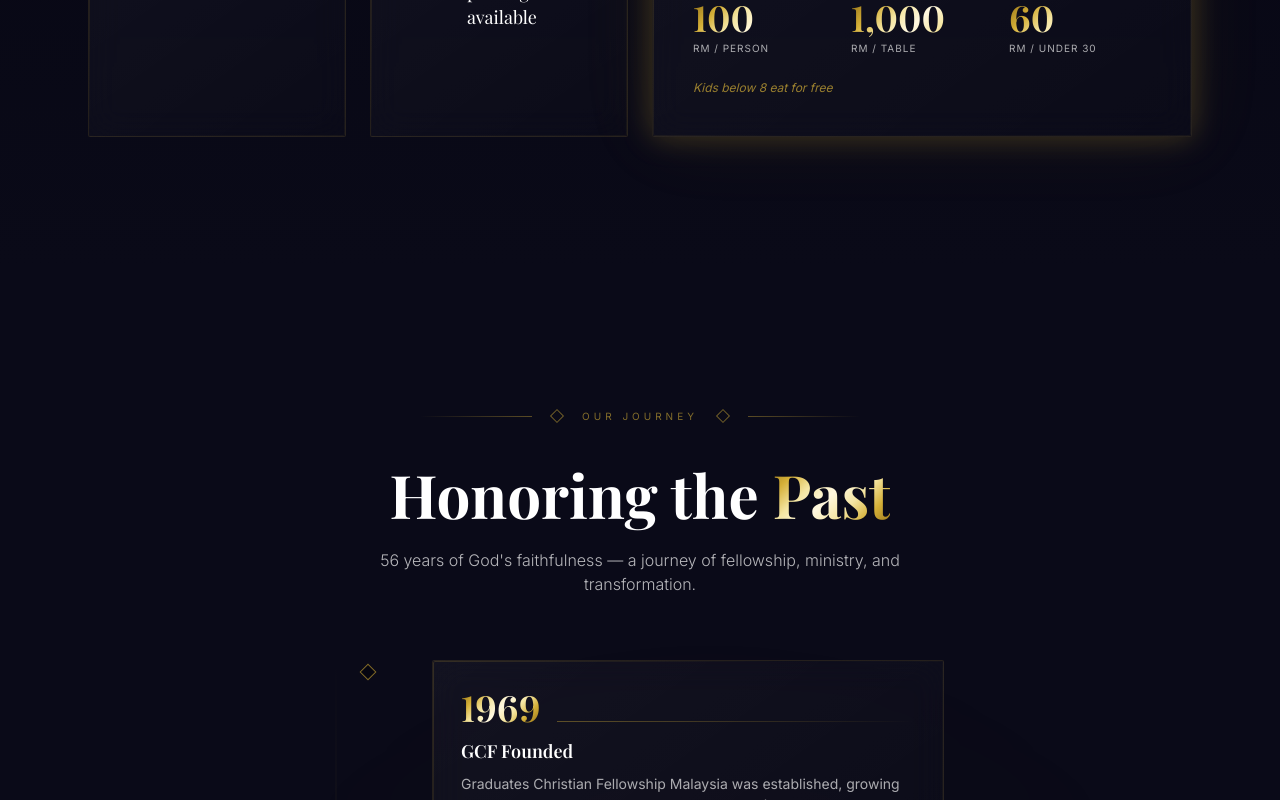
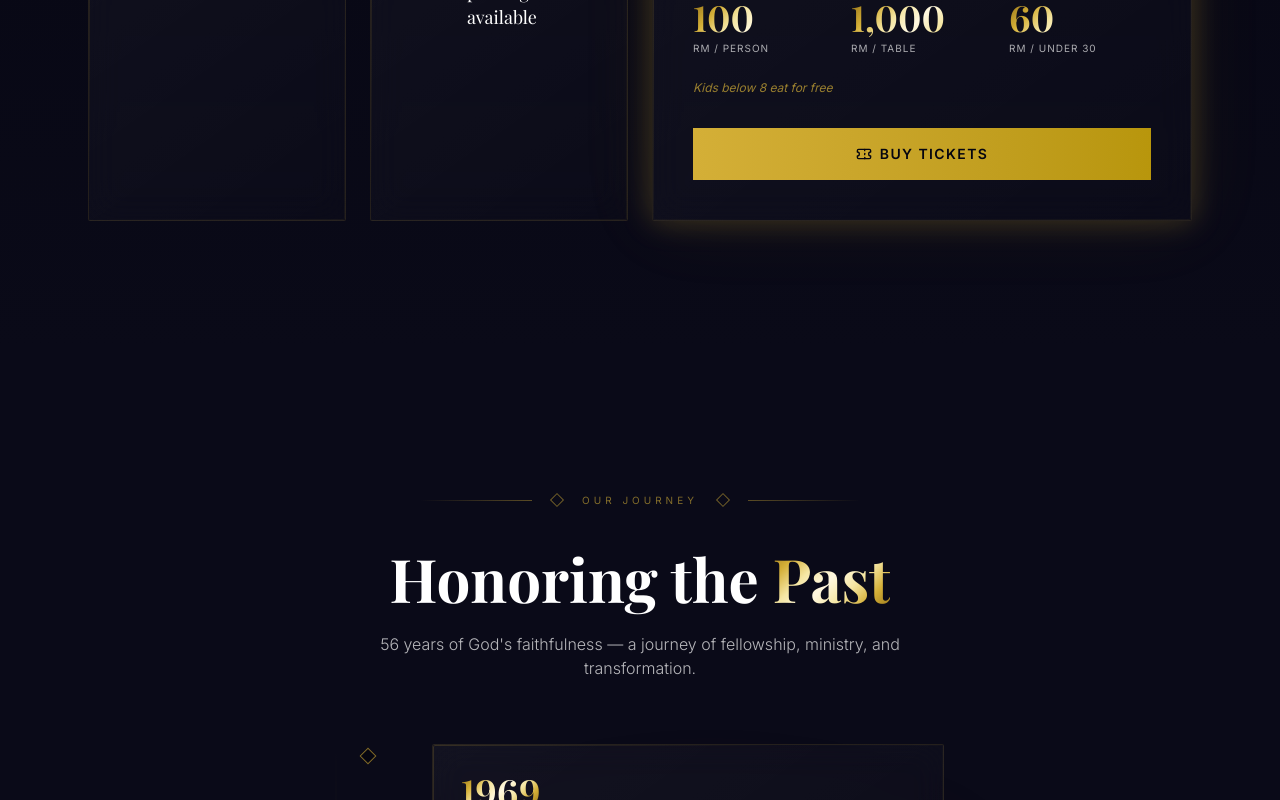
Before and after one commit to pengkodam/gcf-56th-dinner, a React (Vite) app: page / in a window 1280 px wide. Shown: the part 1540-2340 px from the top of the page. Built offline with nearby package versions, Linux system fonts and the light colour scheme; the HTML template or start-up script is replaced by a standard one; a web font is replaced by a local one.

Commit message:
Add Buy Tickets button linking to registration page

```diff
--- a/src/components/EventDetails.tsx
+++ b/src/components/EventDetails.tsx
@@ -1,4 +1,4 @@
-import { Calendar, Clock, MapPin, Shirt, Car, CalendarPlus } from "lucide-react";
+import { Calendar, Clock, MapPin, Shirt, Car, CalendarPlus, Ticket } from "lucide-react";
 import ScrollReveal from "./ScrollReveal";
 import SectionDivider from "./SectionDivider";
 import { EVENT, TICKETS } from "../data/constants";
@@ -111,6 +111,16 @@ export default function EventDetails() {
                 </div>
               </div>
               <p className="text-gold/70 text-xs mt-6 italic">{TICKETS.kidsFree}</p>
+              <a
+                href={TICKETS.buyUrl}
+                target="_blank"
+                rel="noopener noreferrer"
+                className="group relative mt-8 w-full inline-flex items-center justify-center gap-2 px-8 py-4 text-sm font-semibold tracking-widest uppercase bg-gradient-to-r from-gold to-gold-dark text-ink overflow-hidden transition-transform duration-300 hover:scale-[1.02]"
+              >
+                <Ticket size={16} className="relative z-10" />
+                <span className="relative z-10">Buy Tickets</span>
+                <div className="absolute inset-0 bg-gradient-to-r from-gold-light to-gold opacity-0 group-hover:opacity-100 transition-opacity duration-300" />
+              </a>
             </div>
           </ScrollReveal>
         </div>
--- a/src/data/constants.ts
+++ b/src/data/constants.ts
@@ -21,6 +21,7 @@ export const TICKETS = {
   table: { label: "Table of 10", price: 1000, unit: "per table" },
   youngAdult: { label: "Young Adult", price: 60, unit: "per person (below 30)" },
   kidsFree: "Kids below 8 eat for free",
+  buyUrl: "https://www.tinyurl.com/GCF56thDinner",
 };
 
 export const CONTACTS = {
```
